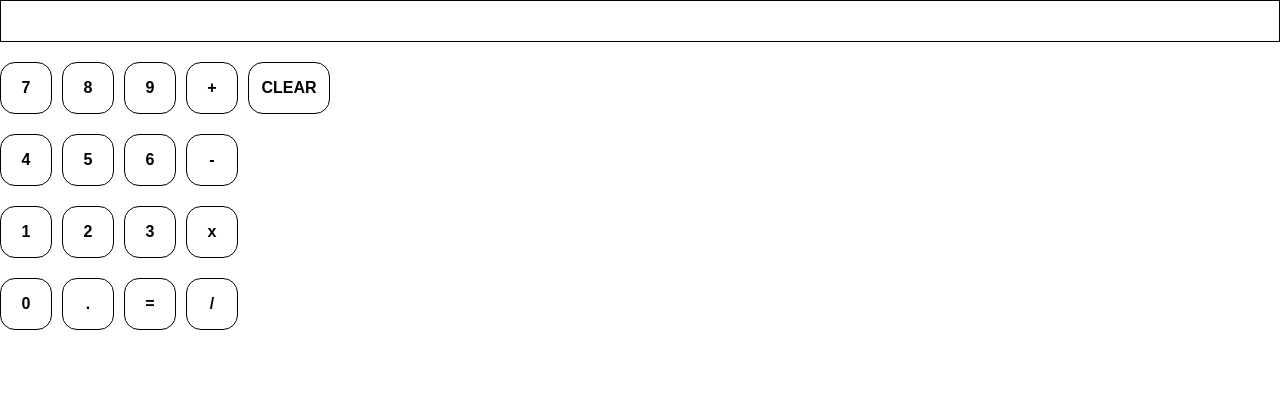
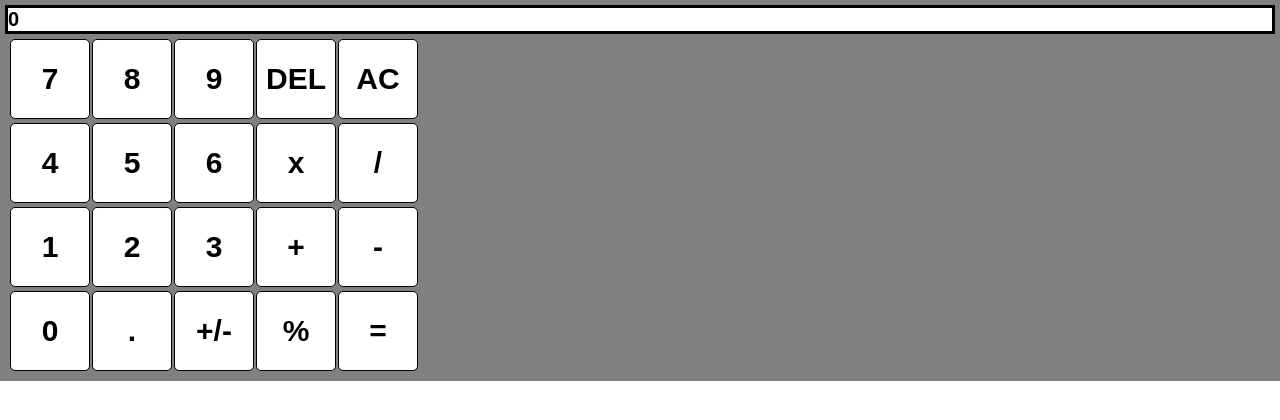
Before and after one commit to BigAkilove/odin-calculator, a plain HTML site: page index.html in a window 1280 px wide. Drawn offline with Linux system fonts and the light colour scheme.

Commit message:
before replacing code with a function

```diff
--- a/calculator.css
+++ b/calculator.css
@@ -3,38 +3,56 @@ body {
     margin: 0;
     font-weight: bold;
     font-family: sans-serif;
+    font-size: 20px;
 }
 
-.result {
-    border: 1px black solid;
-    padding: 20px 10px;
-    margin-bottom: 20px;
+div, button {
+    background-color: white;
 }
 
-.container {
+#calculator-container, #buttons-container {
+    background-color: gray;
+    padding: 5px;
     display: flex;
+    flex-direction: column;
+}
+
+#result-container {
+    /*display: flex;
+    flex-direction: column-reverse;
+    justify-content: space-between;
+    align-items: flex-start;*/
+    border: 3px black solid;
+    /*padding: 10px;*/
+}
+
+#number-in-process {
+    font-size: 10px;
+}
+
+#buttons-container {
+    display: flex;
+    flex-direction: row;
     border: none;
     flex-wrap: wrap;
-    gap: 10px;
+    gap: 2px;
 }
 
 .case,.hovered-case {
-    height: 30px;
-    width: 30px;
+    height: 80px;
+    width: 80px;
     padding: 10px;
+    font-size: 30px;
+    font-weight: bold;
     display: flex;
     justify-content: center;
     align-items: center;
     border: 1px black solid;
-    border-radius: 15px;
+    border-radius: 5px;
 }
 
 .hovered-case {
     background-color: rgb(185, 178, 178);
-}
-
-#clear {
-    width: 60px;
 }
 
 .break {
--- a/calculator.js
+++ b/calculator.js
@@ -2,29 +2,17 @@ function add (...items) {
     return items.reduce((sum, item) => sum += item,0)
 }
 
-function subtract (...items) {
-    return items.reduce((sum, item) => sum -= item,0)
+function subtract (firstNumber,secondNumber) {
+    return firstNumber - secondNumber
 }
 
 function multiply (...items) {
     return items.reduce((sum, item) => sum *= item,1)
 }
 
-/*function divide (...items) {
-    console.log(items)
-    return items.reduce((sum, item) => {
-        console.log(sum,item)
-        sum /= item,1
-    })
-}*/
-
 function divide (dividedNumber, dividingNumber) {
     return dividedNumber / dividingNumber
 }
-
-let firstNumber
-let operator
-let secondNumber
 
 function operate (firstNumber,operator,secondNumber) {
     switch(operator) {
@@ -41,11 +29,33 @@ function operate (firstNumber,operator,secondNumber) {
     }
 }
 
-let display = document.querySelector('.result');
+function clear () {
+    display.innerText = 0;
+    displayText = '';
+    operator = '';
+    numberInProcess = '';
+    firstNumber = 0
+    secondNumber = 0
+}
+
+function OperateAndDefineVariables() {
+    secondNumber = Number(displayText);
+    display.innerText = operate(firstNumber, operator, secondNumber);
+    calculated = true;
+}
+
+let firstNumber
+let operator
+let secondNumber
+
+let display = document.querySelector('#final-number');
+display.innerText = 0;
 let displayText = display.innerText;
+
 let calculated = false;
 
 document.addEventListener('click', (event) => {
+    console.log(event)
     let clickEvent = event.target
     switch(clickEvent.className) {
         case 'case number':
@@ -55,10 +65,9 @@ document.addEventListener('click', (event) => {
             displayText += clickEvent.innerText
         } else {
 
-            display.innerText = clickEvent.innerText
-            displayText = clickEvent.innerText
-            operator = ''
-            calculated = false
+            display.innerText = clickEvent.innerText;
+            displayText = clickEvent.innerText;
+            calculated = false;
         }
     }
     switch(clickEvent.id) {
@@ -67,14 +76,16 @@ document.addEventListener('click', (event) => {
         case 'times':
         case 'divide':
             if (operator) {
-                secondNumber = Number(displayText)
+
+                secondNumber = Number(displayText);
                 display.innerText = operate(firstNumber, operator, secondNumber);
                 calculated = true;
 
                 firstNumber = Number(display.innerText)
-                //operator = clickEvent.innerText
+                operator = clickEvent.innerText
                 secondNumber = ''
-                //this is called when we want to use the operator button to enter a third number, we first need to calculate the first two numbers
+                displayText = 0
+                //called when we use the operator button to enter a third number, we first need to calculate the first two numbers
             } else {
 
                 operator = clickEvent.innerText;
@@ -84,17 +95,21 @@ document.addEventListener('click', (event) => {
             }
         break;
         case 'equal':
+            if (!operator) {
+
+            } else {
             secondNumber = Number(displayText);
             display.innerText = operate(firstNumber, operator, secondNumber);
             calculated = true;
+            operator = '';
+            }
 
         break;
         case 'clear':
-            display.innerText = '';
-            displayText = '';
-            operator = '';
-     }
-     console.log('dt: ' +displayText, 'ope: ' +operator,'FN: ' +firstNumber,'SN: ' + secondNumber)
+            clear ();
+    }
+
+    console.log('dt:' +displayText, 'ope:' +operator,'FN:' +firstNumber,'SN:' + secondNumber, 'calc:' + calculated)
 })
 
 /*document.addEventListener('mousemove', (event) => {
@@ -104,5 +119,3 @@ document.addEventListener('click', (event) => {
             clickEvent.classList.add('hovered-case')
     }
 })*/
-console.log(operate(4,'/',5))
-console.log(operate(12,'/',5))
--- a/index.html
+++ b/index.html
@@ -8,28 +8,44 @@
 
 </head>
 <body>
-    <div class="result"></div>
-    <div class="container">
-    <div class="case number">7</div>
-    <div class="case number">8</div>
-    <div class="case number">9</div>
-    <div class="case" id="plus">+</div>
-    <div class="case" id="clear">CLEAR</div>
-    <div class="break"></div>
-    <div class="case number">4</div>
-    <div class="case number">5</div>
-    <div class="case number">6</div>
-    <div class="case" id="minus">-</div>
-    <div class="break"></div>
-    <div class="case number">1</div>
-    <div class="case number">2</div>
-    <div class="case number">3</div>
-    <div class="case" id="times">x</div>
-    <div class="break"></div>
-    <div class="case number">0</div>
-    <div class="case number">.</div>
-    <div class="case" id="equal">=</div>
-    <div class="case" id="divide">/</div>
+    <div id="calculator-container">
+
+        <div id="result-container">
+            <div id="final-number"></div>
+            <div id="number-in-process"></div>
+        </div>
+
+        <div id="buttons-container">
+
+            <button class="case number">7</button>
+            <button class="case number">8</button>
+            <button class="case number">9</button>
+            <button class="case" id="delete">DEL</button>
+            <button class="case" id="clear">AC</button>
+            <div class="break"></div>
+
+            <button class="case number">4</button>
+            <button class="case number">5</button>
+            <button class="case number">6</button>
+            <button class="case" id="times">x</button>
+            <button class="case" id="divide">/</button>
+            <div class="break"></div>
+
+            <button class="case number">1</button>
+            <button class="case number">2</button>
+            <button class="case number">3</button>
+            <button class="case" id="plus">+</button>
+            <button class="case" id="minus">-</button>
+            <div class="break"></div>
+
+            <button class="case number">0</button>
+            <button class="case number">.</button>
+            <button class="case">+/-</button>
+            <button class="case">%</button>
+            <button class="case" id="equal">=</button>
+
+        </div>
+
     </div>
     <script src="calculator.js"></script>
 </body>
```
